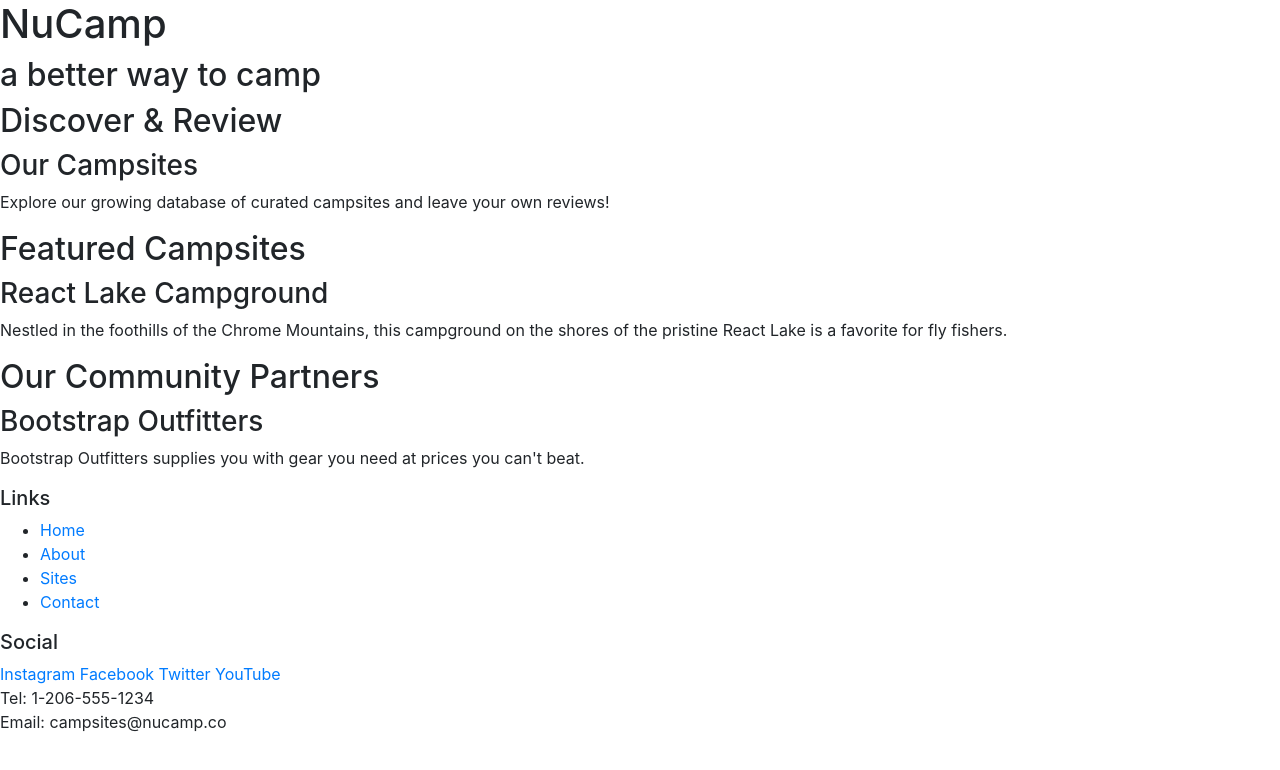
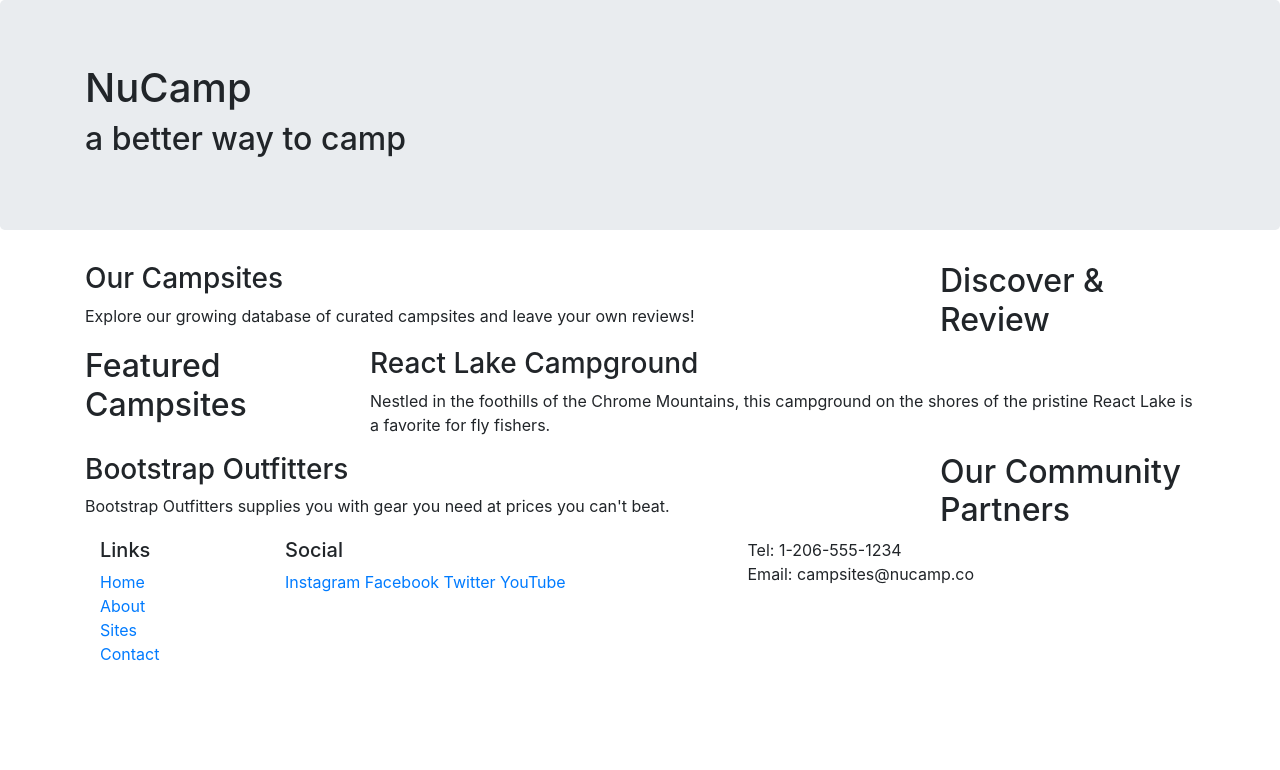
Before and after one commit to Scarfaceoge/git-test, a website: page index.html in a window 1280 px wide. Drawn offline with nearby package versions, Linux system fonts and the light colour scheme.

Commit message:
Bootstrap Grid

```diff
--- a/index.html
+++ b/index.html
@@ -14,51 +14,72 @@
 
 <body>
 
-    <header>
-        <div>
+    <header class="jumbotron">
+        <div class="container">
+            <div class="row">
+                <div class="col">
                     <h1>NuCamp</h1>
                     <h2>a better way to camp</h2>
                 </div>
+            </div>
+        </div>
     </header>
 
-    <div>
+    <div class="container">
+        <div class="row">
+            <div class="col-sm-4 order-sm-last col-md-3">
                 <h2>Discover & Review</h2>
+            </div>
+            <div class="col">
                  <h3>Our Campsites</h3>
                  <p>Explore our growing database of curated campsites and leave your own reviews!</p>
             </div>
+        </div>
 
-    <div>
+        <div class="row">
+            <div class="col-sm-4 col-md-3">
                 <h2>Featured Campsites</h2>
+            </div>
+            <div class="col">
                 <h3>React Lake Campground</h3>
                 <p>Nestled in the foothills of the Chrome Mountains, this campground on the shores of the pristine React Lake is a favorite for fly fishers.</p>
             </div>
+        </div>
 
-    <div>
+    <div class="row">
+        <div class="col-sm-4 order-sm-last col-md-3">
             <h2>Our Community Partners</h2>
+        </div>
+        <div class="col">
             <h3>Bootstrap Outfitters</h3>
             <p>Bootstrap Outfitters supplies you with gear you need at prices you can't beat.</p>
         </div>
+    </div>
 
     <footer>
-        <div>
+        <div class="container">
+            <div class='row'>
+                 <div class="col-4 col-sm-2" 0ffset-1>
                      <h5>Links</h5>
-            <ul>
+                     <ul class="list-unstyled">
                         <li><a href="#">Home</a></li>
                         <li><a href="#">About</a></li>
                         <li><a href="#">Sites</a></li>
                         <li><a href="#">Contact</a></li>
                     </ul>
                 </div>
-        <div>
+                <div class="col-6 col-sm-5">
                     <h5>Social</h5>
                     <a href="http://instagram.com/">Instagram</a>
                     <a href="http://facebook.com/">Facebook</a>
                     <a href="http://twitter.com/">Twitter</a>
                     <a href="http://youtube.com/">YouTube</a>
                 </div>
-        <div>
+                <div class="col-sm-4">
                      Tel: 1-206-555-1234<br />
                      Email: campsites@nucamp.co
+                </div>
+            </div>
         </div>
     </footer>
     <!-- jQuery must come first, then Popper.js, then the Bootstrap JavaScript plugins.-->
```
Lines whose indentation alone changed are shown as unchanged.
